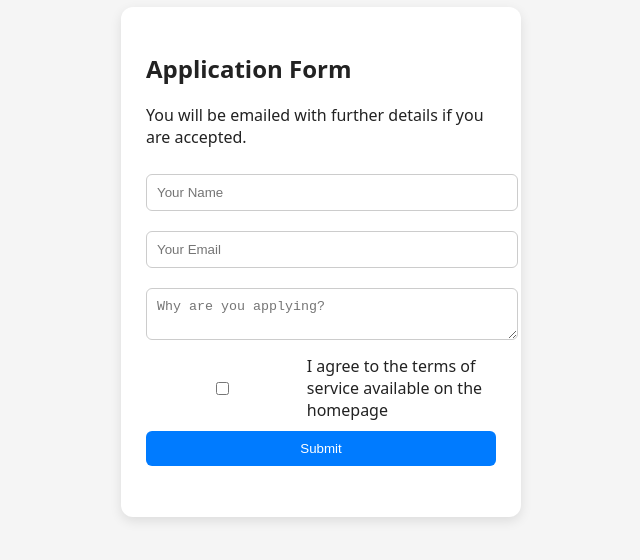
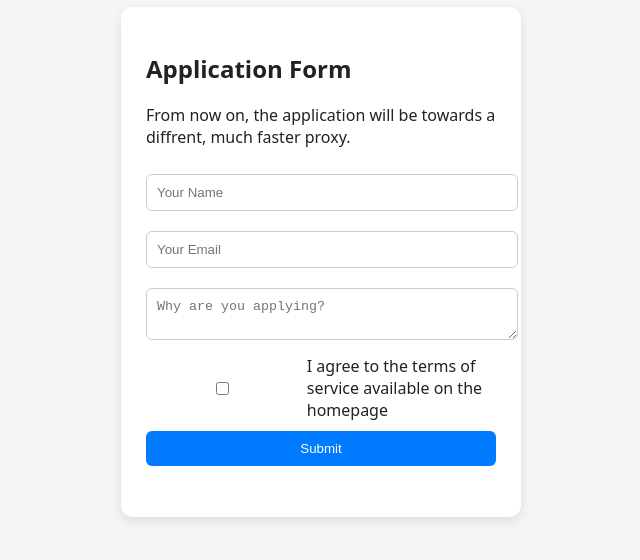
Before and after one commit to ethanytangcodes/apply, a plain HTML site: page index.html in a window 1280 px wide. Shown: the part 146-706 px from the top of the page, without its empty margins (319-959 px from the left). Drawn offline with Linux system fonts and the light colour scheme.

Commit message:
Update index.html

```diff
--- a/index.html
+++ b/index.html
@@ -58,7 +58,7 @@
 
   <form id="appForm">
     <h2>Application Form</h2>
-    <p>You will be emailed with further details if you are accepted.</p>
+    <p>From now on, the application will be towards a diffrent, much faster proxy.</p>
     <input type="text" id="name" placeholder="Your Name" required />
     <input type="email" id="email" placeholder="Your Email" required />
     <textarea id="message" placeholder="Why are you applying?" required></textarea>
```
